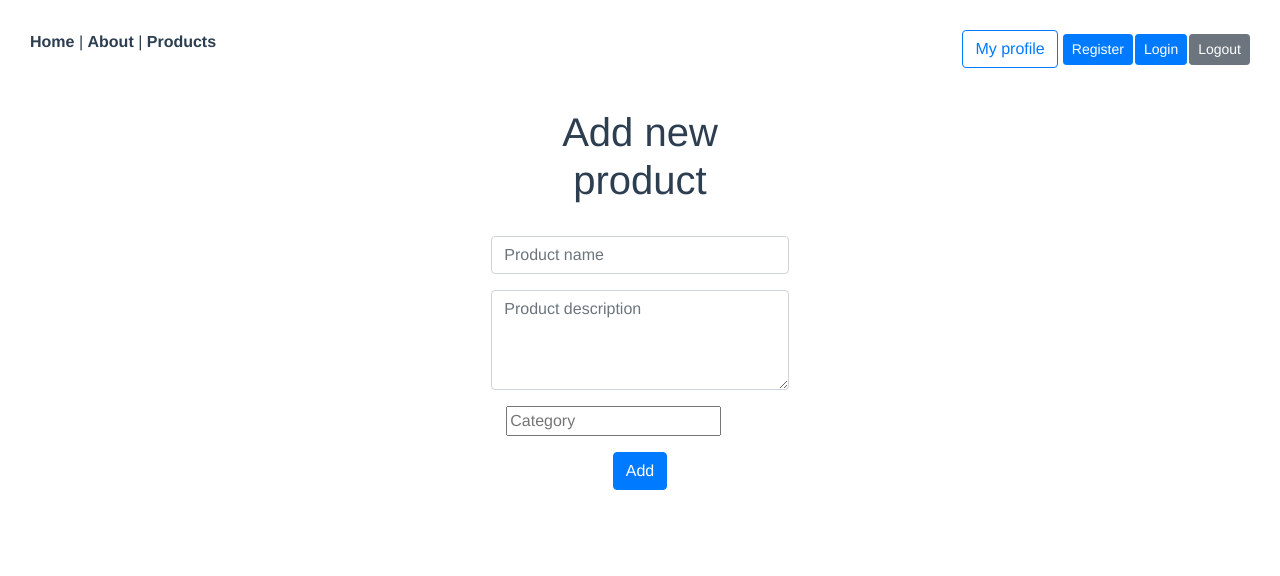
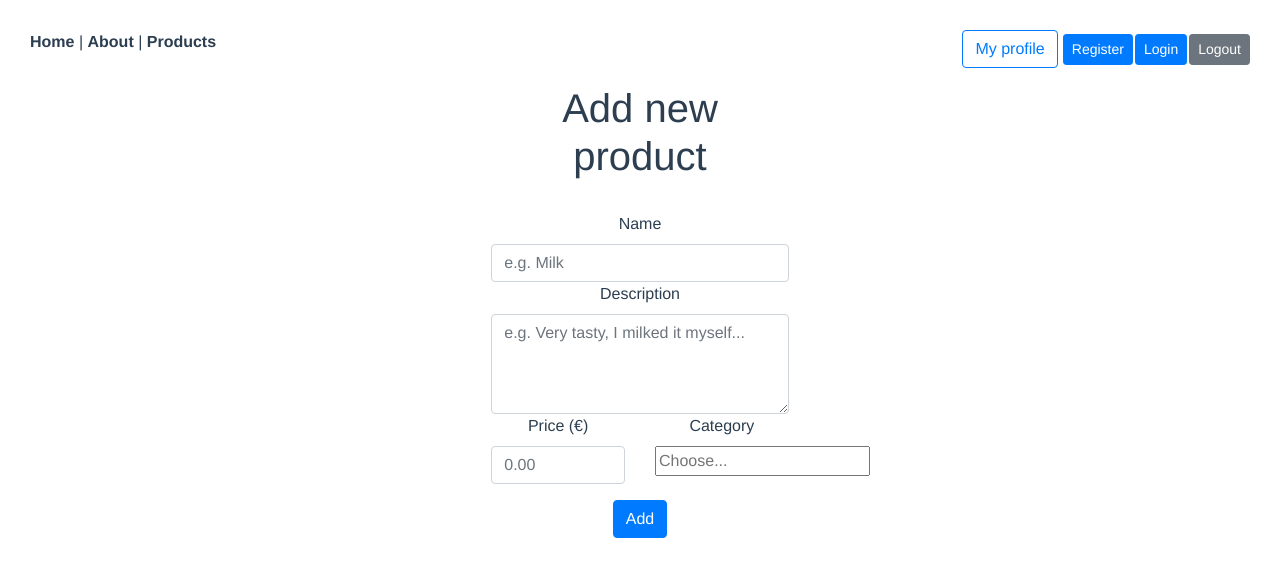
Before and after one commit to alpari01/buysell_frontend, a Vue app: page /product/add in a window 1280 px wide. Shown: the top 576 px of the page. Built offline with nearby package versions, Linux system fonts and the light colour scheme.

Commit message:
Product added price.

```diff
--- a/src/views/AddProductView.vue
+++ b/src/views/AddProductView.vue
@@ -1,21 +1,26 @@
 <template>
-  <div class="login mt-4">
   <div class="row">
     <div class="col-sm-3 mx-auto">
       <h1>Add new product</h1>
       <br>
-        <form>
-          <div class="mb-3">
-            <input type="text" class="form-control" id="inputProductName" v-model="posts.name" placeholder="Product name">
+      <form class="row g-3">
+        <div class="col-12">
+          <label for="inputProductName" class="form-label">Name</label>
+          <input type="text" class="form-control" id="inputProductName" v-model="posts.name" placeholder="e.g. Milk">
         </div>
-          <div class="mb-3">
+        <div class="col-12">
           <div class="form-floating">
-              <textarea class="form-control" v-model="posts.description" placeholder="Product description" id="inputProductDescription" style="height: 100px"></textarea>
+            <label for="inputProductDescription" class="form-label">Description</label>
+            <textarea class="form-control" v-model="posts.description" placeholder="e.g. Very tasty, I milked it myself..." id="inputProductDescription" style="height: 100px"></textarea>
           </div>
         </div>
-          <div class="mb-3">
-            <div class="col-2">
-              <input list="categories" v-model="posts.categoryName" placeholder="Category" required>
+        <div class="col-md-6">
+          <label for="inputProductPrice" class="form-label">Price (€)</label>
+          <input type="text" pattern="[0-9.]+[0-9]{2}" class="form-control" id="inputProductPrice" v-model="posts.price" placeholder="0.00">
+        </div>
+        <div class="col-md-6">
+          <label for="inputProductCategory" class="form-label">Category</label>
+          <input list="categories" v-model="posts.categoryName" placeholder="Choose..." required id="inputProductCategory">
           <datalist id="categories">
             <option value="Animals"></option>
             <option value="Meal"></option>
@@ -23,13 +28,13 @@
             <option value="Electronics"></option>
             <option value="Clothes"></option>
           </datalist>
+          <br>
+          <br>
         </div>
-          </div>
-          <div class="mb-3">
+        <div class="col-12">
           <input type="button" v-on:click="postData" class="btn btn-primary" value="Add">
         </div>
       </form>
-      </div>
     </div>
   </div>
 </template>
@@ -44,6 +49,7 @@ export default {
       posts: {
         userId: null,
         name: null,
+        price: null,
         description: null,
         categoryId: null,
         categoryName: null,
@@ -65,5 +71,4 @@ export default {
 </script>
 
 <style scoped>
-
 </style>
```
Lines whose indentation alone changed are shown as unchanged.
